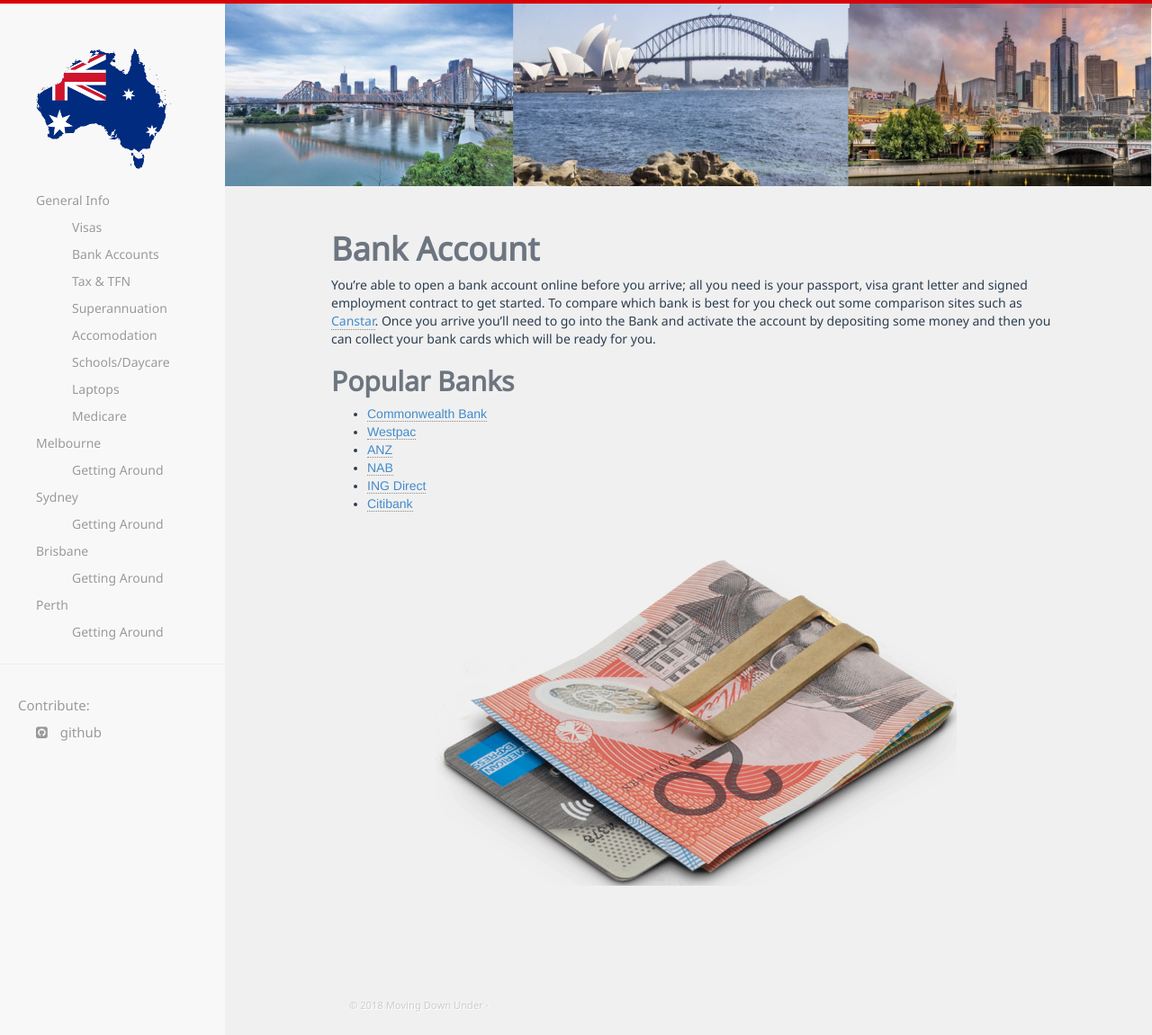
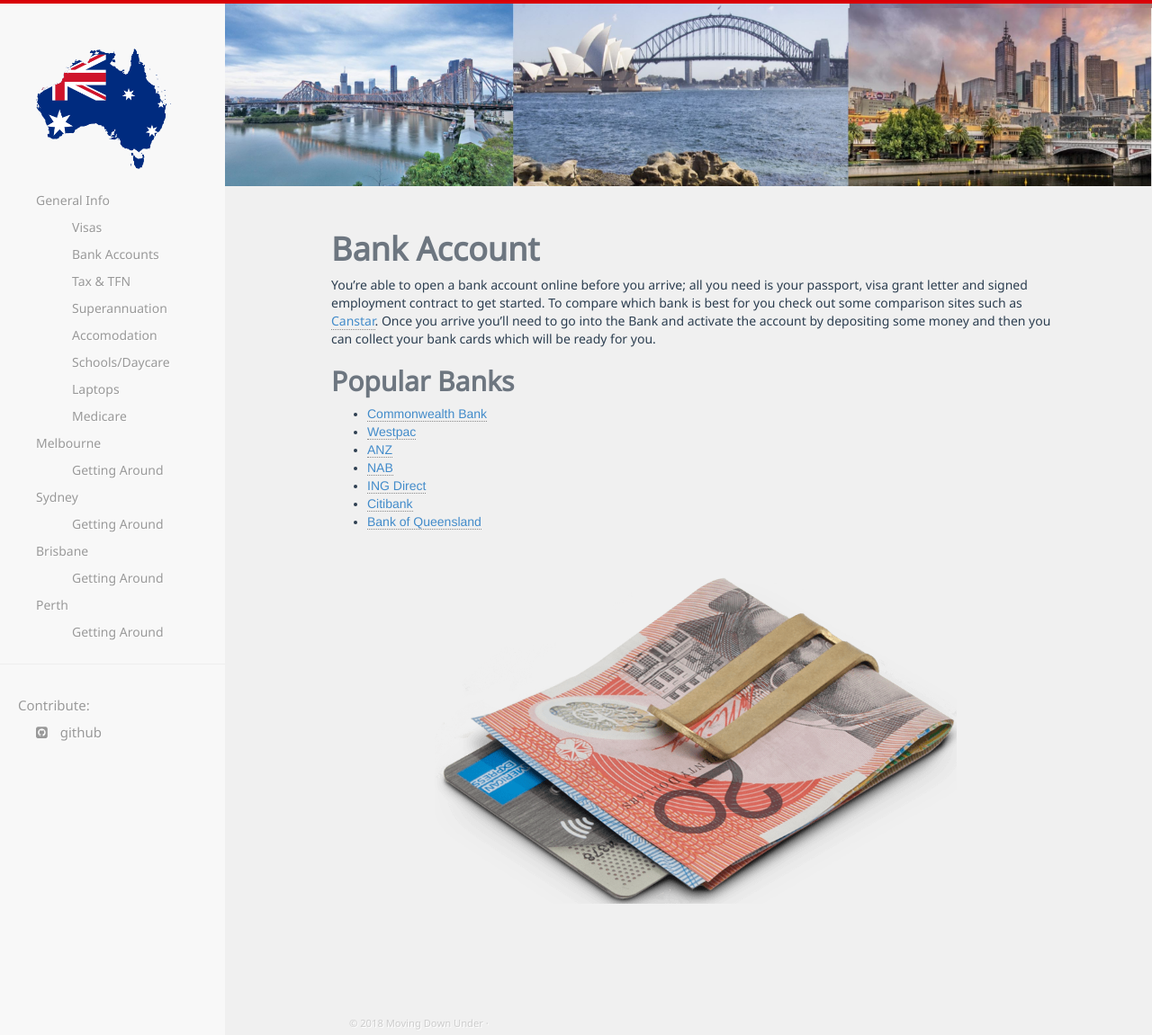
Before and after one commit to movingdownunder/movingdownunder.github.io, a Jekyll site: the page built from _pages/general/bank-accounts.md, in a window 1280 px wide and 1151 px high. Shown: the whole window at 90% size. Built offline with Jekyll 4.4.1, drawn with Linux system fonts in a browser that asks for light colours; nearby versions of some CDN libraries.

Commit message:
Add bank of Queensland

```diff
--- a/_pages/general/bank-accounts.md
+++ b/_pages/general/bank-accounts.md
@@ -18,5 +18,6 @@
 - [NAB](https://www.nab.com.au/){:target="\_blank"}
 - [ING Direct](https://www.ingdirect.com.au/){:target="\_blank"}
 - [Citibank](https://www.citibank.com.au/){:target="\_blank"}
+- [Bank of Queensland](https://www.boq.com.au/){:target="\_blank"}
 
 ![Money](/images/money.png?style=center 'Money')
```
